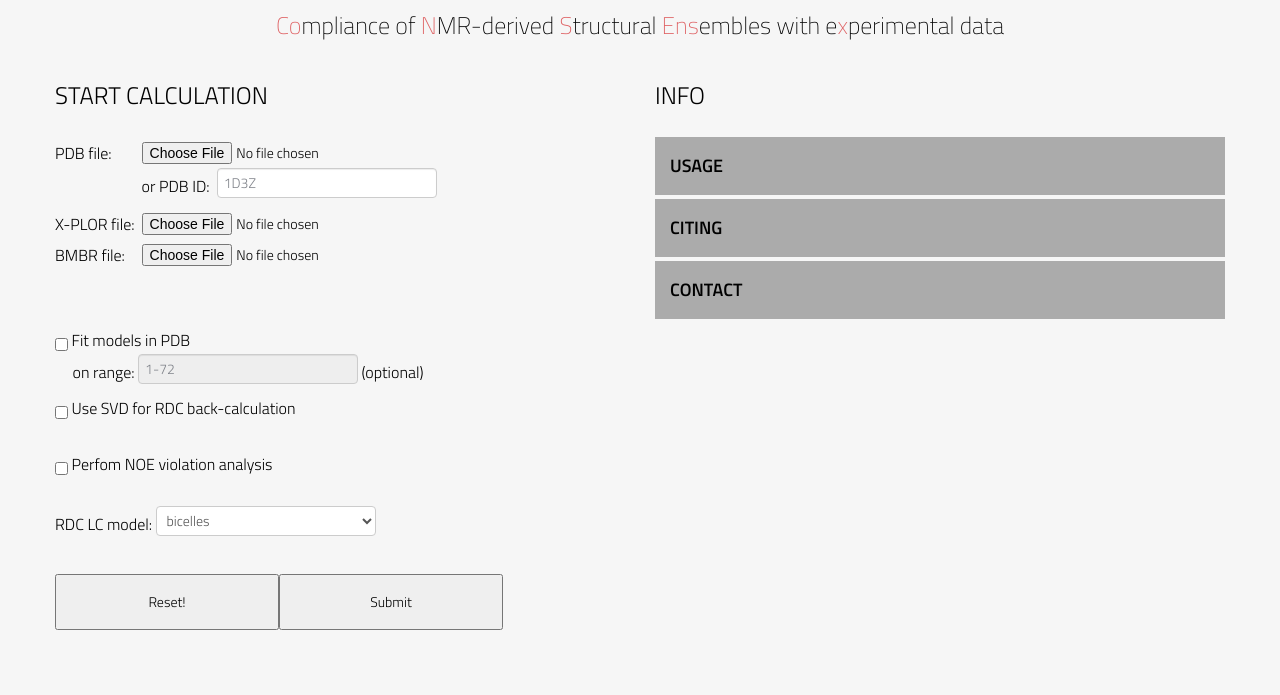
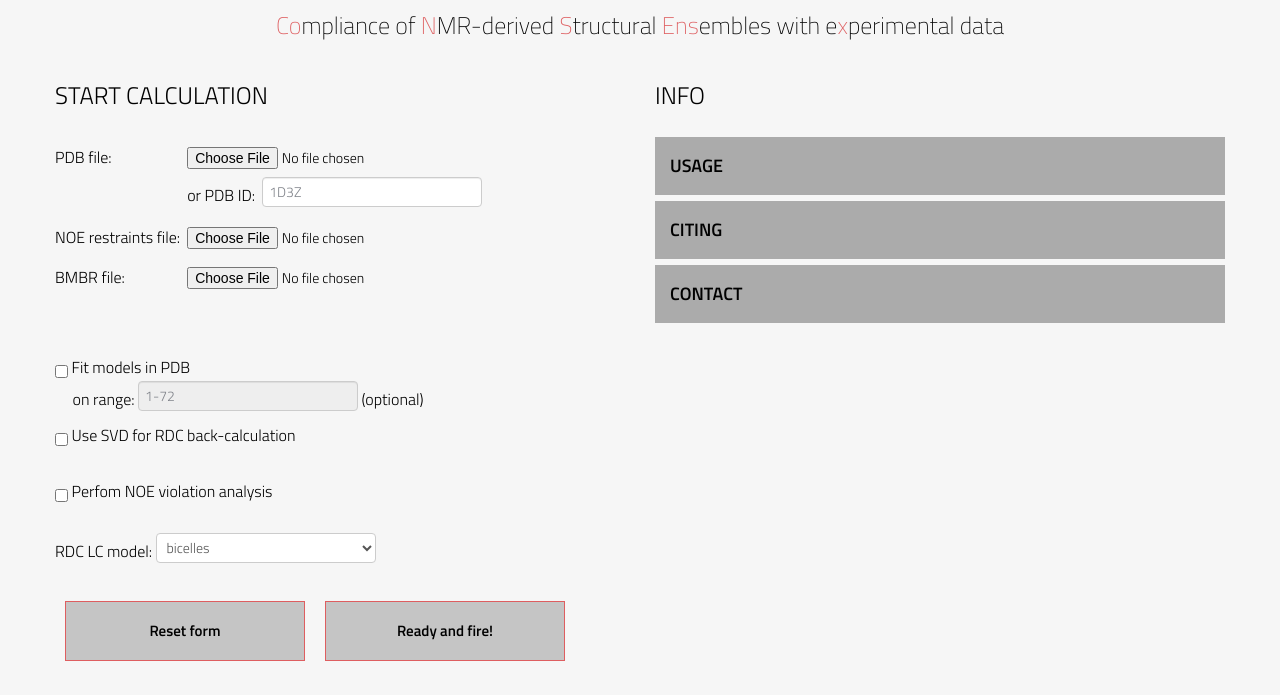
Before and after one commit to levaigabor/CoNSEnsX, a plain HTML site: page csx_ClientSide/CoNSENsX.html in a window 1280 px wide. Shown: the part 105-800 px from the top of the page. Drawn offline with nearby package versions, Linux system fonts and the light colour scheme.

Commit message:
modified: little style modifications

```diff
--- a/csx_ClientSide/CoNSENsX.html
+++ b/csx_ClientSide/CoNSENsX.html
@@ -55,17 +55,17 @@
 
         		<div class="accordion" id="accordionArea">
                     <form name="myform" action="http://www.mydomain.com/myformhandler.cgi" method="POST">
-                    <table border="0">
-                        <tr><td>PDB file: &nbsp;</td>
+                    <table  border="0">
+                        <tr class="form_param"><td>PDB file: &nbsp;</td>
                             <td><input id="pdb_file" name="pdb_upload" size="20" type="file"></td>
                         </tr>
-                        <tr><td>&nbsp;</td>
+                        <tr class="form_param"><td>&nbsp;</td>
                             <td>or PDB ID: &nbsp;<input id="pdb_id" name="pdb_web" placeholder="1D3Z" type="text"></td>
                         </tr>
-                        <tr><td>X-PLOR file: &nbsp;</td>
+                        <tr class="form_param"><td>NOE restraints file: &nbsp;</td>
                             <td><input id="xplor_file" name="xplor_upload" size="20" type="file"></td>
                         </tr>
-                        <tr><td>BMBR file: &nbsp;</td>
+                        <tr class="form_param"><td>BMBR file: &nbsp;</td>
                             <td><input id="bmbr_file" name="bmrb_upload" size="20" type="file"></td>
                         </tr>
                     </table>
@@ -82,8 +82,8 @@
                     <option value="pf1">Pf1 phages</option>
                     </select><br><br>
                     <table id="bottom_table" border="0">
-                        <tr><td><input id="reset_button" type="reset" value="Reset!", style="width: 16em;  height: 4em;"></td>
-                            <td><input id="submit_button" type="submit" value="Submit", style="width: 16em;  height: 4em;"></td>
+                        <tr><td><input id="reset_button" type="reset" value="Reset form", style="width: 16em;  height: 4em;"></td>
+                            <td><input id="submit_button" type="submit" value="Ready and fire!", style="width: 16em;  height: 4em;"></td>
                         </tr>
                     </table>
                     </form>
@@ -108,8 +108,8 @@
                         <div id="collapseOne" class="accordion-body collapse">
                             <div class="accordion-inner">
                                 Input a
-                                multi-model PDB file, an X-PLOR format NOE distance restraint file and a
-                                 BMRB file to check the accuracy of the protein structural ensemble
+                                multi-model PDB file, a BMRB format NOE distance restraint file (optional, V2 NMR Restraints at the <a href="http://www.rcsb.org">Protein Data Bank</a>) and a
+                                BMRB restraint file to check the accuracy of the protein structural ensemble
                                 against experimental data. For more details on the method and usage of
                                 the service, please consult the
                                 <a href="http://himalia.chem.elte.hu/consensx/help.html">CoNSEnsX help page</a>
--- a/csx_ClientSide/_include/css/main.css
+++ b/csx_ClientSide/_include/css/main.css
@@ -46,6 +46,69 @@ table {
 
 .table-source {
   text-align: center;
+}
+
+#reset_button {
+    margin: 0 10px 0 10px;
+}
+
+#submit_button {
+    margin: 0 10px 0 10px;
+}
+
+.form_param {
+    height: 40px;
+}
+
+.submit_line {
+    width: 16em;  height: 4em;
+}
+
+input[type="text"]:hover,
+input[type="text"]:active,
+input[type="text"]:focus {
+    border: 1px solid #DE5E60;
+    box-shadow: 0px 0px 0px #000;
+}
+
+input[type="reset"] {
+    border: 1px solid #DE5E60;
+    background-color: #C5C5C5;
+    font-weight: 600;
+    font-size: 15px;
+}
+
+input[type="reset"]:hover,
+input[type="reset"]:active,
+input[type="reset"]:focus {
+    background-color: #DE5E60;
+    color:#FFFFFF;
+    text-decoration:none;
+    -webkit-transition: all 0.1s linear 0s;
+    -moz-transition: all 0.1s linear 0s;
+    -ms-transition: all 0.1s linear 0s;
+    -o-transition: all 0.1s linear 0s;
+    transition: all 0.1s linear 0s;
+}
+
+input[type="submit"] {
+    border: 1px solid #DE5E60;
+    background-color: #C5C5C5;
+    font-weight: 600;
+    font-size: 15px;
+}
+
+input[type="submit"]:hover,
+input[type="submit"]:active,
+input[type="submit"]:focus{
+    background-color: #DE5E60;
+    color:#FFFFFF;
+    text-decoration:none;
+    -webkit-transition: all 0.1s linear 0s;
+    -moz-transition: all 0.1s linear 0s;
+    -ms-transition: all 0.1s linear 0s;
+    -o-transition: all 0.1s linear 0s;
+    transition: all 0.1s linear 0s;
 }
 
 /* ==================================================
@@ -282,7 +345,7 @@ h3.spec {
 }
 
 .accordion-group {
-  	margin-bottom: 4px;
+  	margin-bottom: 6px;
   	border: none;
   	-webkit-border-radius: 0;
        -moz-border-radius: 0;
@@ -383,8 +446,3 @@ h3.spec {
   	padding: 16px 20px;
 	border: none;
 }
-
-
-.submit_line {
-    width: 16em;  height: 4em;
-}
```
